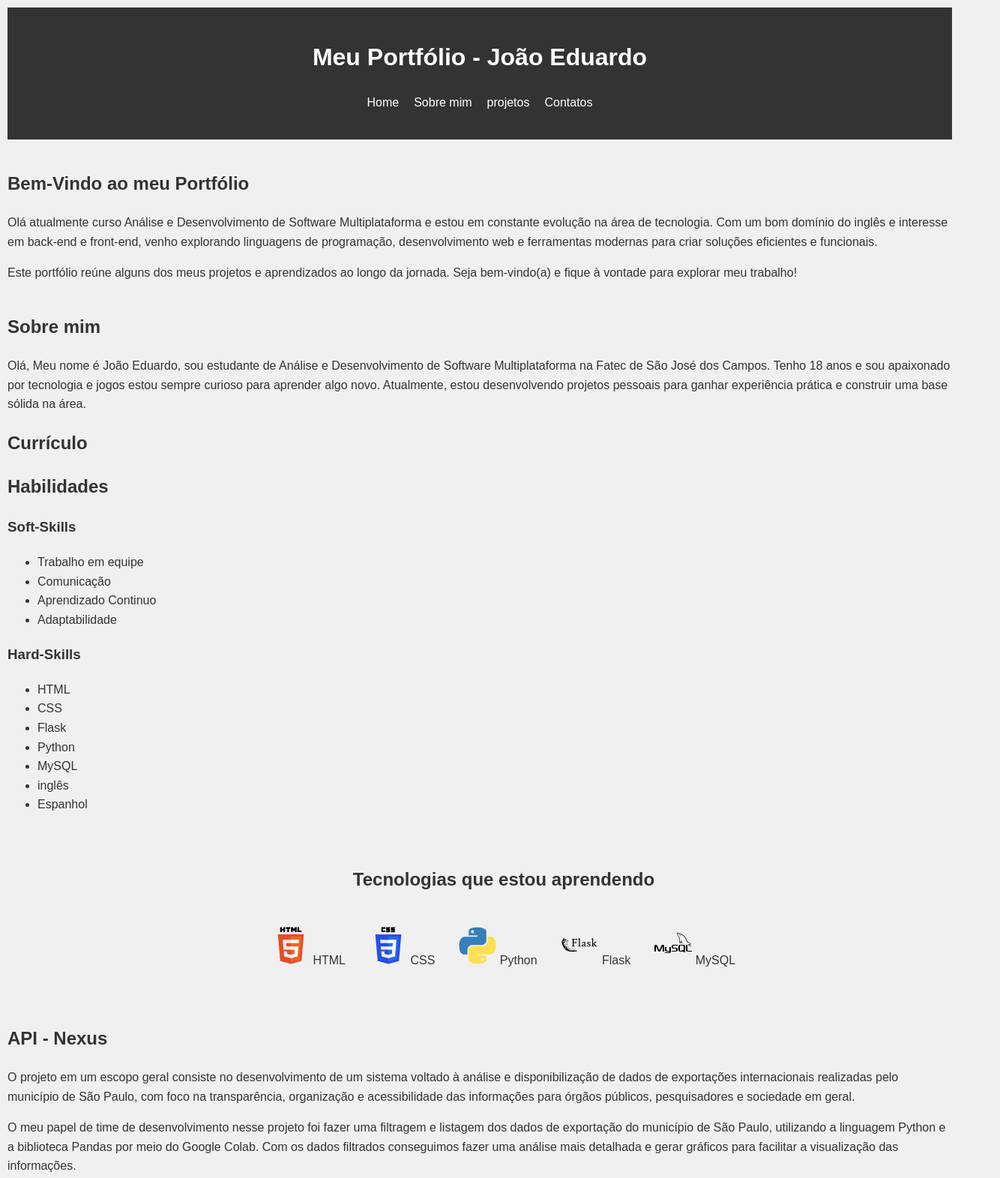
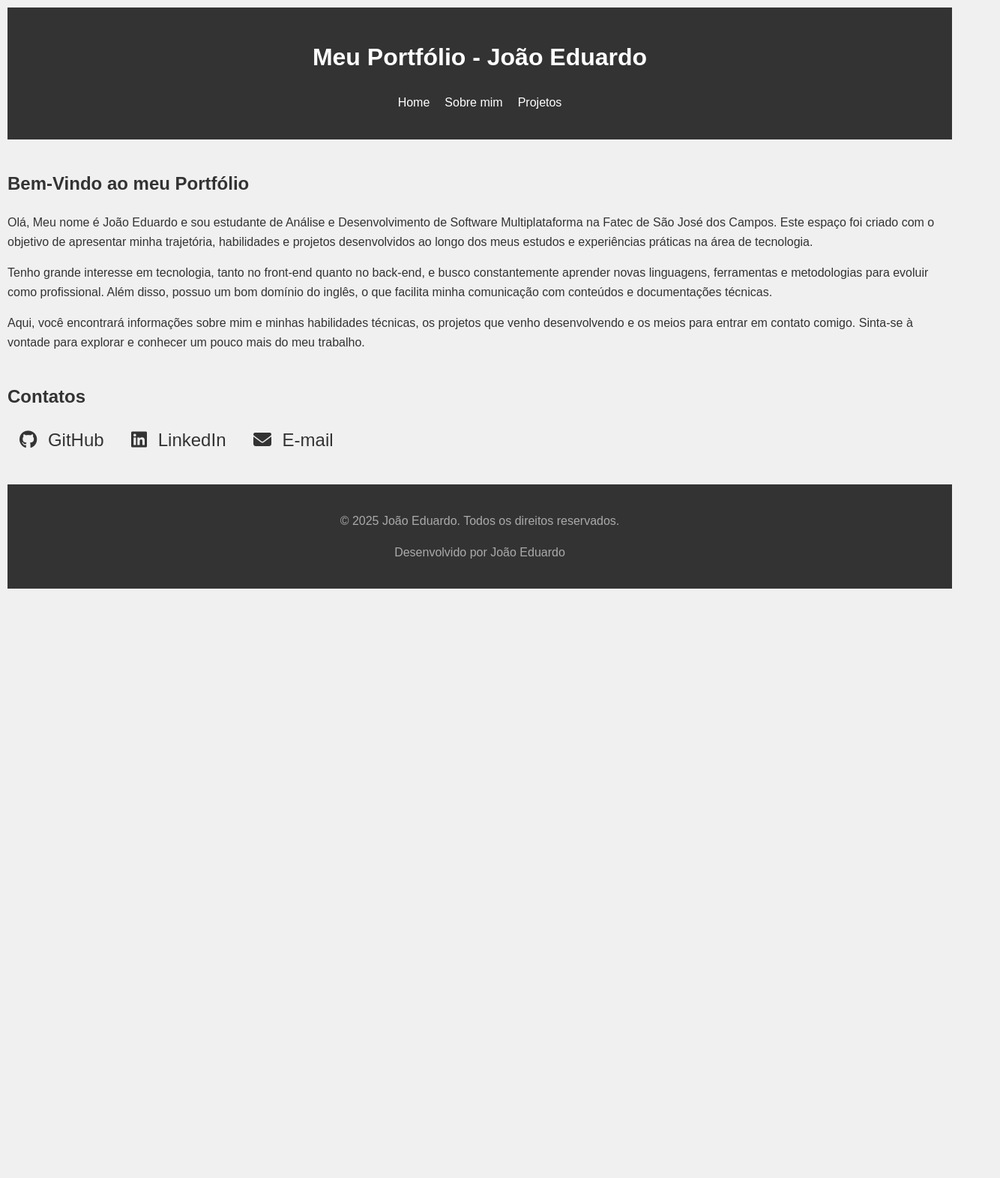
Before and after one commit to joao-ed252/meu-portfolio, a plain HTML site: page index.html in a window 1280 px wide. Shown: the top 1571 px of the page at 75% size, 1334 px wide, since content can reach past the window. After the commit the page ends 800 px from the top, so only its background shows below. Drawn offline with Linux system fonts and the light colour scheme; files that its build step writes are made by us from their sources.

Commit message:
Update index.html

```diff
--- a/index.html
+++ b/index.html
@@ -4,102 +4,31 @@
     <meta charset="UTF-8">
     <meta name="viewport" content="width=device-width, initial-scale=1.0">
     <title>Meu Portfólio - João Eduardo</title>
-    <link rel="stylesheet" href="style.css">
+    <link rel="stylesheet" href="assets/css/style.css">
     <link rel="stylesheet" href="https://cdnjs.cloudflare.com/ajax/libs/font-awesome/6.5.0/css/all.min.css">
-    <style>
-    </style>
 </head>
 <body>
     <header>
+       <div class="container">
           <h1>Meu Portfólio - João Eduardo</h1>
           <nav>
              <ul>
                 <li><a href="index.html">Home</a></li>
                 <li><a href="sobre.html">Sobre mim</a></li>
-                <li><a href="projetos.html">projetos</a></li>
-                <li><a href="contatos.html">Contatos</a></li>
+                <li><a href="projetos.html">Projetos</a></li>
              </ul>
            </nav>
+       </div>
     </header>
-    <main>
+
+    <main class="container">
         <section id="Home">
             <h2>Bem-Vindo ao meu Portfólio</h2>
-            <p>Olá atualmente curso Análise e Desenvolvimento de Software Multiplataforma e estou em constante evolução na área de tecnologia.
-                Com um bom domínio do inglês e interesse em back-end e front-end, venho explorando linguagens de programação,
-                desenvolvimento web e ferramentas modernas para criar soluções eficientes e funcionais.</p>
-            <p>Este portfólio reúne alguns dos meus projetos e aprendizados ao longo da jornada.
-                Seja bem-vindo(a) e fique à vontade para explorar meu trabalho!</p>
-            </h2>
-        </section>
-        <section id="sobre">
-            <h2>Sobre mim</h2>
-<p>Olá, Meu nome é João Eduardo, sou estudante de Análise e Desenvolvimento de Software Multiplataforma na Fatec de São José dos Campos. Tenho 18 anos e sou apaixonado por tecnologia e jogos estou sempre curioso para aprender algo novo. Atualmente, estou desenvolvendo projetos pessoais para ganhar experiência prática e construir uma base sólida na área.</p>
-            <h2>Currículo</h2>
-
-<h2>Habilidades</h2>
-<div class="habilidades-container">
-    <div class="soft-skills">
-       <h3>Soft-Skills</h3>
-        <ul>
-            <li>Trabalho em equipe</li>
-            <li>Comunicação</li>
-            <li>Aprendizado Continuo</li>
-            <li>Adaptabilidade</li>
-        </ul>
-    </div>
-    <div class="Hard-Skills">
-        <h3>Hard-Skills</h3>
-        <ul>
-            <li>HTML</li>
-            <li>CSS</li>
-            <li>Flask</li>
-            <li>Python</li>
-            <li>MySQL</li>
-            <li>inglês</li>
-            <li>Espanhol</li>
-        </ul>
-    </div>
-</div>
-<div class="tecnologia-icones">
-    <h2 class="titulo-centralizado">Tecnologias que estou aprendendo</h2>
-
-    <div class="tecnologias-container">
-      <div class="tecnologia">
-        <img src="assets/images/html-icon.webp" alt="HTML Icon">
-        <span>HTML</span>
-      </div>
-      <div class="tecnologia">
-        <img src="assets/images/css-icon.webp" alt="CSS Icon">
-        <span>CSS</span>
-      </div>
-      <div class="tecnologia">
-        <img src="assets/images/python-icon.webp" alt="Python Icon">
-        <span>Python</span>
-      </div>
-      <div class="tecnologia">
-        <img src="assets/images/flask-icon.png" alt="Flask Icon">
-        <span>Flask</span>
-      </div>
-      <div class="tecnologia">
-        <img src="assets/images/mysql-icon.png" alt="MySQL Icon">
-        <span>MySQL</span>
-      </div>
-    </div>
-  </div>
-
-
-
+            <p>Olá, Meu nome é João Eduardo e sou estudante de Análise e Desenvolvimento de Software Multiplataforma na Fatec de São José dos Campos. Este espaço foi criado com o objetivo de apresentar minha trajetória, habilidades e projetos desenvolvidos ao longo dos meus estudos e experiências práticas na área de tecnologia.</p>
+            <p>Tenho grande interesse em tecnologia, tanto no front-end quanto no back-end, e busco constantemente aprender novas linguagens, ferramentas e metodologias para evoluir como profissional. Além disso, possuo um bom domínio do inglês, o que facilita minha comunicação com conteúdos e documentações técnicas.</p>
+            <p>Aqui, você encontrará informações sobre mim e minhas habilidades técnicas, os projetos que venho desenvolvendo e os meios para entrar em contato comigo. Sinta-se à vontade para explorar e conhecer um pouco mais do meu trabalho.</p>
         </section>
 
-        <section id="projetos">
-            <h2>API - Nexus</h2>
-                <p>O projeto em um escopo geral consiste no desenvolvimento de um sistema voltado à análise e disponibilização de dados de exportações internacionais realizadas pelo município de São Paulo, com foco na transparência, organização e acessibilidade das informações para órgãos públicos, pesquisadores e sociedade em geral.
-                </p>
-                <p>O meu papel de time de desenvolvimento nesse projeto foi fazer uma filtragem e listagem dos dados de exportação do município de São Paulo, utilizando a linguagem Python e a biblioteca Pandas por meio do Google Colab. Com os dados filtrados conseguimos fazer uma análise mais detalhada e gerar gráficos para facilitar a visualização das informações.
-
-                </p>
-            </h2>
-        </section>
         <section id="Contatos">
             <h2>Contatos</h2>
             <div class="contatos-icones">
@@ -107,22 +36,22 @@
                     <i class="fab fa-github"></i> GitHub
                 </a>
 
-                <a href="https://www.linkedin.com/in/joão-eduardo-o-9110332a2/" target="_black">
+                <a href="https://www.linkedin.com/in/joão-eduardo-o-9110332a2/" target="_blank">
                     <i class="fab fa-linkedin"></i> LinkedIn
                 </a>
 
-                <a href="mailto: joaoeduardooliveirasantos896@gmail.com" target="_black">
+                <a href="mailto:joaoeduardooliveirasantos896@gmail.com">
                     <i class="fas fa-envelope"></i> E-mail
                 </a>
             </div>
         </section>
     </main>
+
     <footer>
+        <div class="container">
             <p>&copy; 2025 João Eduardo. Todos os direitos reservados.</p>
             <p>Desenvolvido por João Eduardo</p>
+        </div>
     </footer>
-
-
-
 </body>
 </html>
```
Lines whose indentation alone changed are shown as unchanged.
